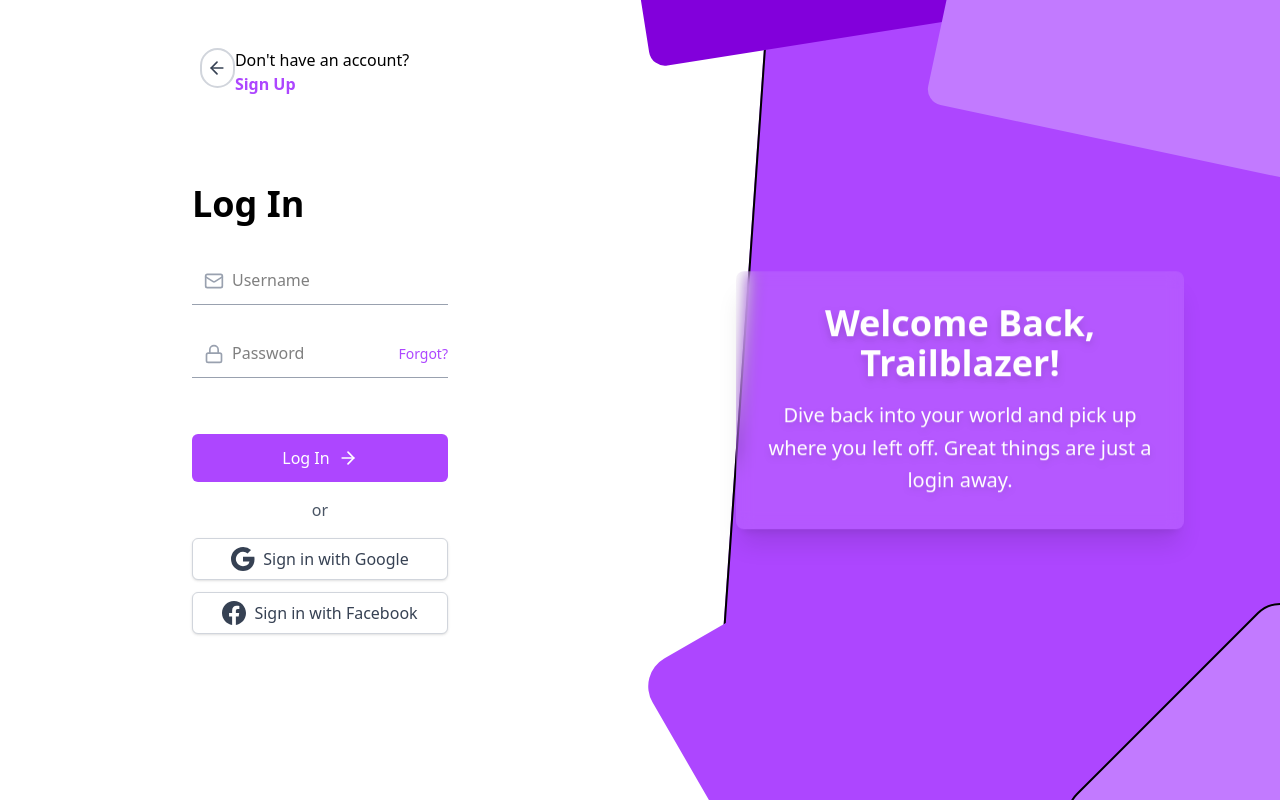
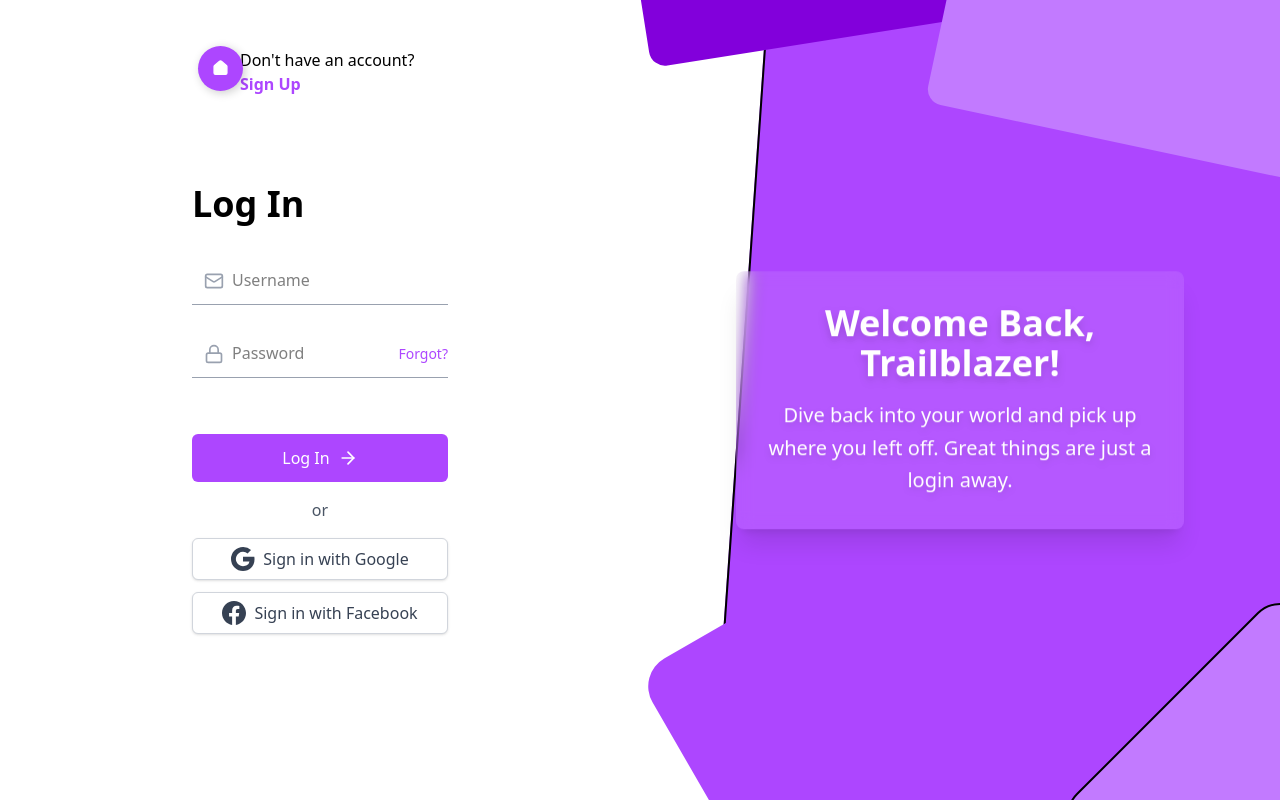
Before and after one commit to Kevin200k/stem_dev_team, a React (Vite) app in the folder client/: page /login in a window 1280 px wide. Built offline with nearby package versions, Linux system fonts and the light colour scheme.

Commit message:
Reinstalled node_modules ...homebutton animation

```diff
--- a/client/package.json
+++ b/client/package.json
@@ -16,6 +16,7 @@
     "react": "^19.1.0",
     "react-dom": "^19.1.0",
     "react-router-dom": "^7.6.2",
+    "styled-components": "^6.1.19",
     "tailwindcss": "^4.1.8"
   },
   "devDependencies": {
--- /dev/null
+++ b/client/src/components/Button.jsx
@@ -0,0 +1,88 @@
+import React from 'react';
+import styled from 'styled-components';
+import { House } from 'lucide-react';
+
+const Button = () => {
+  return (
+    <StyledWrapper>
+      <button className="Btn">
+        <div className="sign">
+          <House />
+        </div>
+        <div className="text">Homepage</div>
+      </button>
+    </StyledWrapper>
+  );
+}
+
+const StyledWrapper = styled.div`
+  .Btn {
+    display: flex;
+    align-items: center;
+    justify-content: flex-start;
+    width: 45px;
+    height: 45px;
+    border: none;
+    border-radius: 50%;
+    cursor: pointer;
+    position: relative;
+    overflow: hidden;
+    transition-duration: .3s;
+    box-shadow: 2px 2px 10px rgba(0, 0, 0, 0.199);
+    background-color: rgb(173, 70, 255);
+  }
+
+  /* plus sign */
+  .sign {
+    width: 100%;
+    transition-duration: .3s;
+    display: flex;
+    align-items: center;
+    justify-content: center;
+    color: white; /* <--- ADDED: Set color on the parent for currentColor to inherit */
+  }
+
+  .sign svg {
+    width: 17px;
+  }
+
+  .sign svg path {
+    fill: currentColor; /* <--- MODIFIED: Make SVG fill inherit parent's color */
+  }
+  /* text */
+  .text {
+    position: absolute;
+    right: 0%;
+    width: 0%;
+    opacity: 0;
+    color: white;
+    font-size: 1.2em;
+    font-weight: 600;
+    transition-duration: .3s;
+  }
+  /* hover effect on button width */
+  .Btn:hover {
+    width: 160px;
+    border-radius: 40px;
+    transition-duration: .3s;
+  }
+
+  .Btn:hover .sign {
+    width: 30%;
+    transition-duration: .3s;
+    padding-left: 20px;
+  }
+  /* hover effect button's text */
+  .Btn:hover .text {
+    opacity: 1;
+    width: 70%;
+    transition-duration: .3s;
+    padding-right: 10px;
+  }
+  /* button click effect*/
+  .Btn:active {
+    transform: translate(2px ,2px);
+  }
+`;
+
+export default Button;
--- a/client/src/pages/LoginPage.jsx
+++ b/client/src/pages/LoginPage.jsx
@@ -3,6 +3,7 @@ import { BsGoogle, BsFacebook } from 'react-icons/bs';
 import { useState } from 'react';
 import { NavLink } from 'react-router-dom';
 import LoginHalf from '../components/LoginHalf';
+import Button from '../components/Button'
 
 const LoginPage = () => {
   const [username, setUsername] = useState('');
@@ -14,6 +15,7 @@ const LoginPage = () => {
         <div className='flex justify-between p-2'>
           <div className='bg-white rounded-full border-2 border-gray-300 w-10 h-10 flex items-center justify-center cursor-pointer hover:bg-gray-100'>
             <ArrowLeft size={20} className="text-gray-700" />
+            <Button />
           </div>
           <div>Don't have an account? <NavLink to='/signup'><span className='font-bold text-purple-500 cursor-pointer hover:underline'>Sign Up</span></NavLink></div>
         </div>
--- a/client/src/pages/NotFoundPage.jsx
+++ b/client/src/pages/NotFoundPage.jsx
@@ -1,6 +1,7 @@
 import React from 'react';
 import { AlertTriangle, Home } from 'lucide-react'; // Import Home icon for navigation
 import TitleBar from '../components/TitleBar';
+import Button from '../components/Button';
 
 const NotFoundPage = () => {
   return (
```
Also changed, not shown: 1 other file (tests, documents, lock files or other folders).
